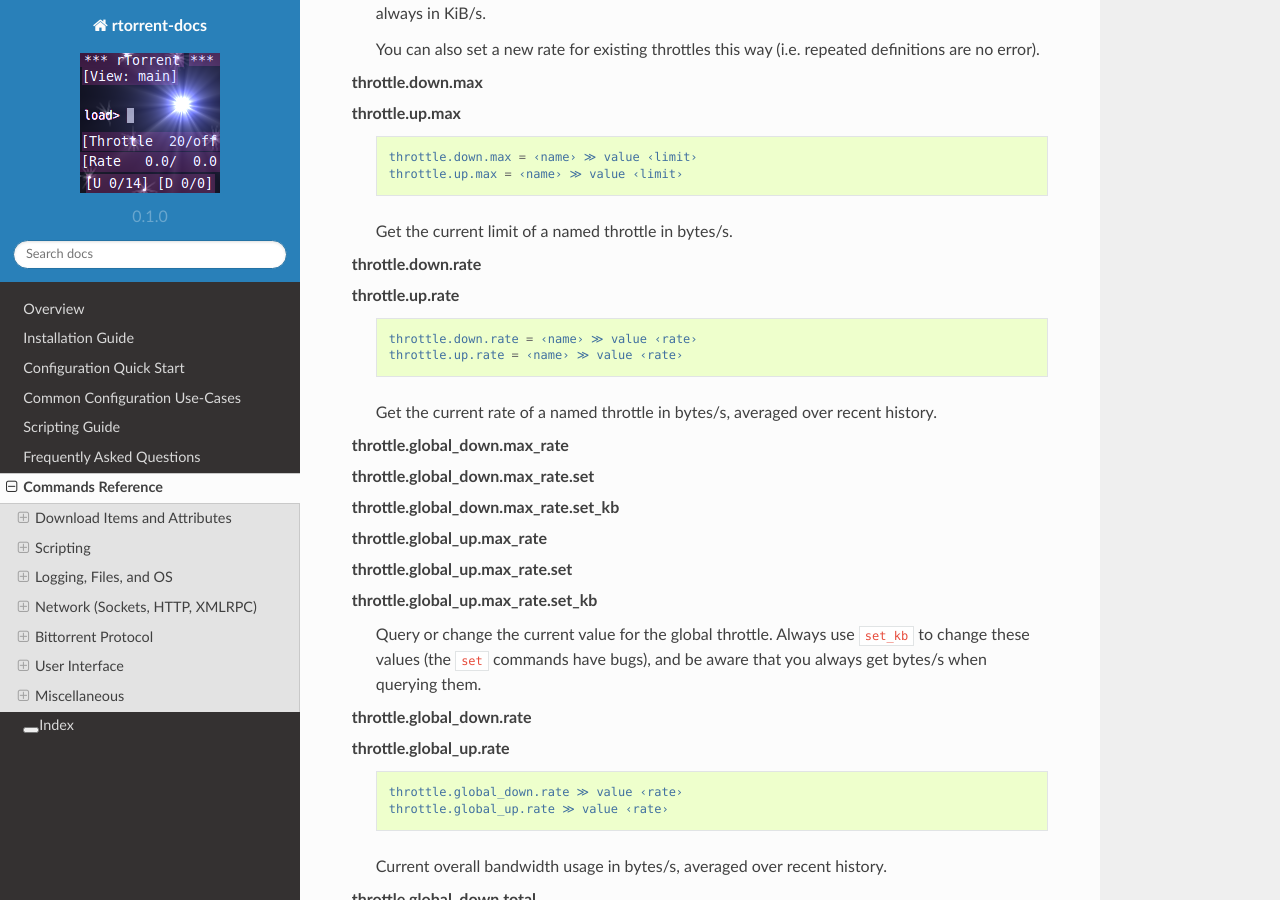
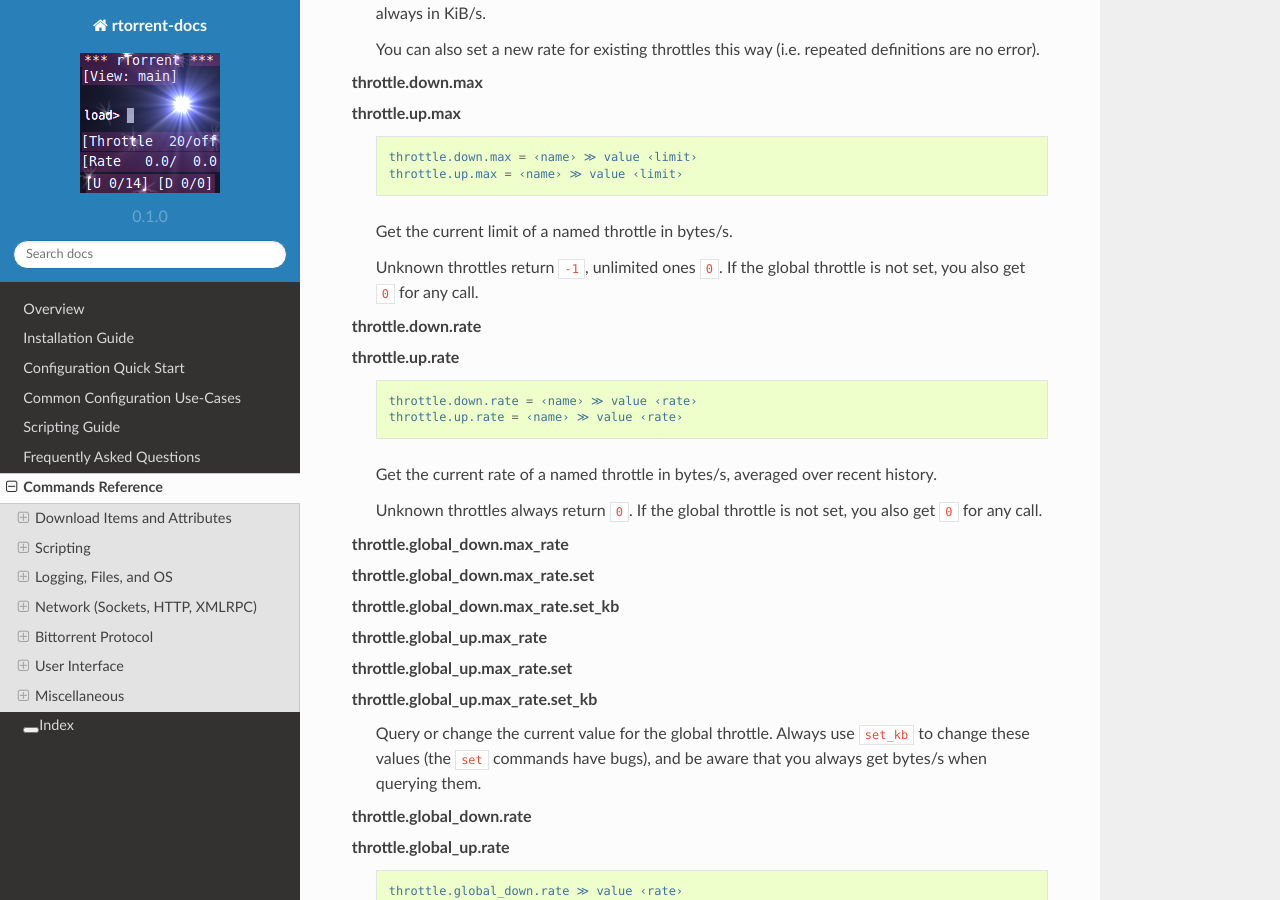
Before and after one commit to rtorrent-community/rtorrent-docs, a Sphinx documentation site: the page built from docs/cmd-ref.rst, in a window 1280 px wide and 900 px high, scrolled down 42944 px. Built offline with Sphinx 7.4.7 and the Read the Docs theme 2.0.0, drawn with Linux system fonts in a browser that asks for light colours.

Commit message:
throttles: 0 and -1 return values

```diff
--- a/docs/include-cmd-bt.rst
+++ b/docs/include-cmd-bt.rst
@@ -162,6 +162,9 @@ and the amount of peers requested in tracker announces.
 
         Get the current limit of a named throttle in bytes/s.
 
+        Unknown throttles return ``-1``, unlimited ones ``0``.
+        If the global throttle is not set, you also get ``0`` for any call.
+
     throttle.down.rate
     throttle.up.rate
 
@@ -171,6 +174,9 @@ and the amount of peers requested in tracker announces.
             throttle.up.rate = ‹name› ≫ value ‹rate›
 
         Get the current rate of a named throttle in bytes/s, averaged over recent history.
+
+        Unknown throttles always return ``0``.
+        If the global throttle is not set, you also get ``0`` for any call.
 
     throttle.global_down.max_rate
     throttle.global_down.max_rate.set
```
